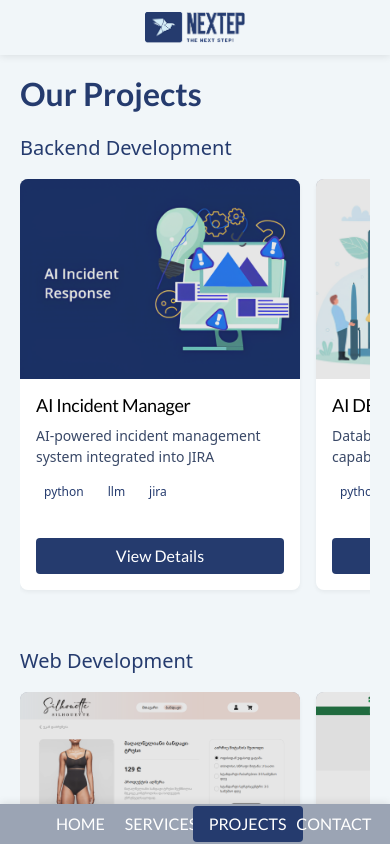
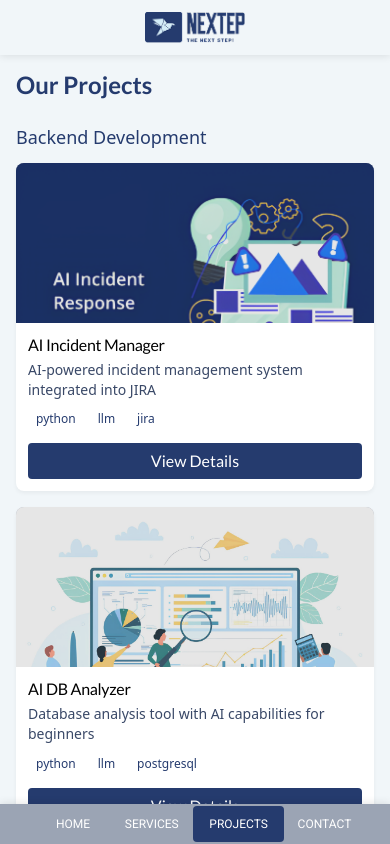
Before and after one commit to Lado267/nextep-front, a Next.js app: page /projects in a window 390 px wide. Shown: the top 844 px of the page. Built offline with nearby package versions, Linux system fonts and the light colour scheme.

Commit message:
- fixing mobile tabbar font size and project list page on mobile

```diff
--- a/src/app/page.tsx
+++ b/src/app/page.tsx
@@ -27,6 +27,7 @@ export default function Home() {
             </div>
           </div>
       </section>
+
       <section className="desktop-content-appearance mt-[44px]">
         <CompanyCarouselDesktop companies={HomePageAlt.desktop.carousel.companies}/>
       </section>
--- a/src/app/projects/page.css
+++ b/src/app/projects/page.css
@@ -1,32 +1,30 @@
 .projects-container {
-    padding: 20px 20px;
+  padding: 16px;
   width: 100%;
 }
 
 .projects-title {
-    font-size: 32px;
+  font-size: 24px;
   font-weight: bold;
-    margin-bottom: 20px;
+  margin-bottom: 24px;
   color: var(--secondary-project);
 }
 
 .section-container {
-    margin-bottom: 40px;
+  margin-bottom: 32px;
 }
 
 .section-title {
-    font-size: 20px;
+  font-size: 18px;
   color: var(--secondary-project);
-    margin-bottom: 16px;
+  margin-bottom: 12px;
   font-weight: 500;
 }
 
 .project-scroll {
-    display: flex;
-    overflow-x: auto;
+  display: grid;
+  grid-template-columns: 1fr;
   gap: 16px;
-    padding-bottom: 16px;
-    scrollbar-width: thin;
 }
 
 .project-scroll::-webkit-scrollbar {
@@ -39,7 +37,7 @@
 }
 
 .project-card {
-    flex: 0 0 280px;
+  width: 100%;
   background-color: white;
   border-radius: 8px;
   box-shadow: 0 2px 4px rgba(0, 0, 0, 0.05);
@@ -51,7 +49,7 @@
 
 .project-image {
   width: 100%;
-    height: 200px;
+  height: 160px;
   position: relative;
   background-color: var(--quaternary-project);
   overflow: hidden;
@@ -64,7 +62,7 @@
   left: 0;
   width: 100%;
   height: 100%;
-    background-color: rgba(128, 128, 128, 0.2); /* Light gray overlay */
+  background-color: rgba(128, 128, 128, 0.2);
   z-index: 1;
 }
 
@@ -73,7 +71,7 @@
 }
 
 .project-content {
-    padding: 16px;
+  padding: 12px;
   display: flex;
   flex-direction: column;
   flex: 1;
@@ -94,29 +92,30 @@
 }
 
 .project-name {
-    font-size: 18px;
+  font-size: 16px;
   font-weight: 500;
-    margin-bottom: 8px;
+  margin-bottom: 6px;
   color: var(--text-project);
 }
 
 .project-description {
   font-size: 14px;
   color: var(--tertiary-project);
-    margin-bottom: 12px;
+  margin-bottom: 8px;
+  line-height: 1.4;
 }
 
 .project-tags {
   display: flex;
   flex-wrap: wrap;
-    gap: 8px;
+  gap: 6px;
   margin-bottom: 12px;
 }
 
 .project-tag {
   background-color: var(--light-bg);
   border-radius: 12px;
-    padding: 4px 8px;
+  padding: 3px 8px;
   font-size: 12px;
   color: var(--secondary-project);
 }
@@ -168,6 +167,27 @@
     margin: 0 auto;
   }
 
+  .project-scroll {
+    display: flex;
+    overflow-x: auto;
+    gap: 24px;
+    padding-bottom: 24px;
+    scrollbar-width: thin;
+  }
+
+  .project-scroll::-webkit-scrollbar {
+    height: 6px;
+  }
+
+  .project-scroll::-webkit-scrollbar-thumb {
+    background-color: var(--quaternary-project);
+    border-radius: 3px;
+  }
+
+  .project-card {
+    flex: 0 0 320px;
+  }
+
   .projects-title {
     font-size: 32px;
     margin-bottom: 40px;
@@ -176,15 +196,6 @@
   .section-title {
     font-size: 24px;
     margin-bottom: 24px;
-    }
-
-    .project-scroll {
-      gap: 24px;
-      padding-bottom: 24px;
-    }
-
-    .project-card {
-      flex: 0 0 320px;
   }
 
   .project-image {
--- a/src/elements/footer/footer.css
+++ b/src/elements/footer/footer.css
@@ -1,7 +1,7 @@
 
 
 .footer-bg {
-    background-color: var(--quaternary-project);
+    background-color: #89A3CF;
     width: 100%;
     margin-top: auto; /* This pushes the footer to the bottom */
 }
--- a/src/elements/navigation/menuItem.css
+++ b/src/elements/navigation/menuItem.css
@@ -1,11 +1,11 @@
 .menu_item-width {
-    min-width: 52px;
+    min-width: 40px;
 }
 
 .menu_item-font {
     font-size: 12px;
     font-family: "Roboto", sans-serif;
-    font-weight: 500;
+    font-weight: 400;
 }
 
 @media(min-width: 640px) {
--- a/src/elements/navigation/menuItem.tsx
+++ b/src/elements/navigation/menuItem.tsx
@@ -2,13 +2,14 @@
 
 import { Button } from "../../components/ui/button";
 import { usePathname } from 'next/navigation'
+import "./menuItem.css";
 
 export default function MenuItem(props: any) {
     const path = usePathname()
     const split = path.split("/")
     return (
       <a href={props.href}>
-        <Button variant={`/${split[1]}` == props.href ? "projectSelected" : "projectUnselected"}>
+        <Button className="menu_item-font menu_item-width" variant={`/${split[1]}` == props.href ? "projectSelected" : "projectUnselected"}>
             {props.title}
         </Button>
       </a>
```
Also changed, not shown: seo-result-1.JPG (added). Lines whose indentation alone changed are shown as unchanged.
